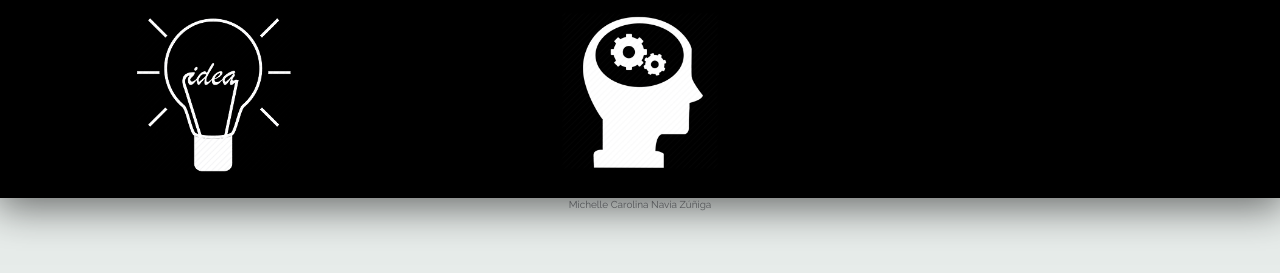
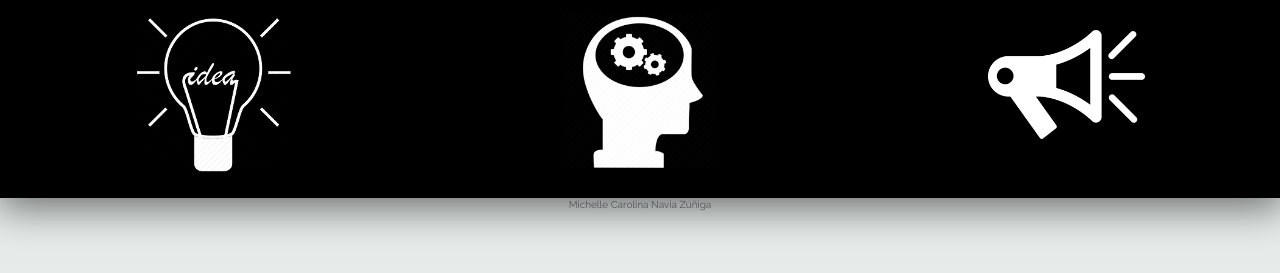
Before and after one commit to mnaviaz/mnaviaz.github.io, a plain HTML site: page index.html in a window 1280 px wide. Shown: the part 437-710 px from the top of the page. Drawn offline with nearby package versions, Linux system fonts and the light colour scheme.

Commit message:
imágenes megafono

```diff
--- a/index.html
+++ b/index.html
@@ -72,6 +72,7 @@
           </div>
             <div class="col-lg-4">
             <h2>Publicidad</h2>
+            <div class="interpretacion-img"><img src="img/megafono.png" alt=""></div>
           </div>
         </div>
       </div>
```
Also changed, not shown: img/megafono.png (added).
